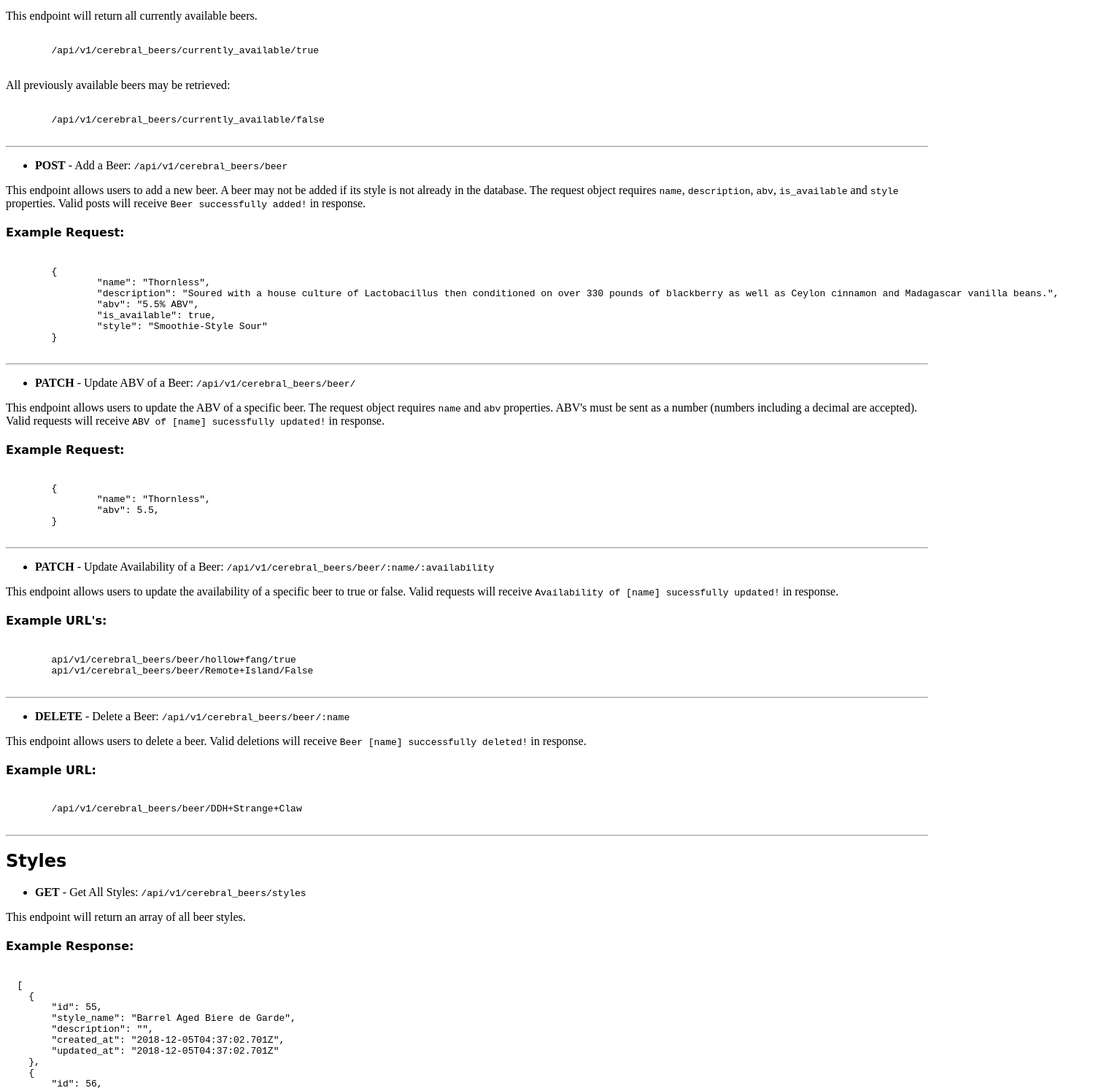
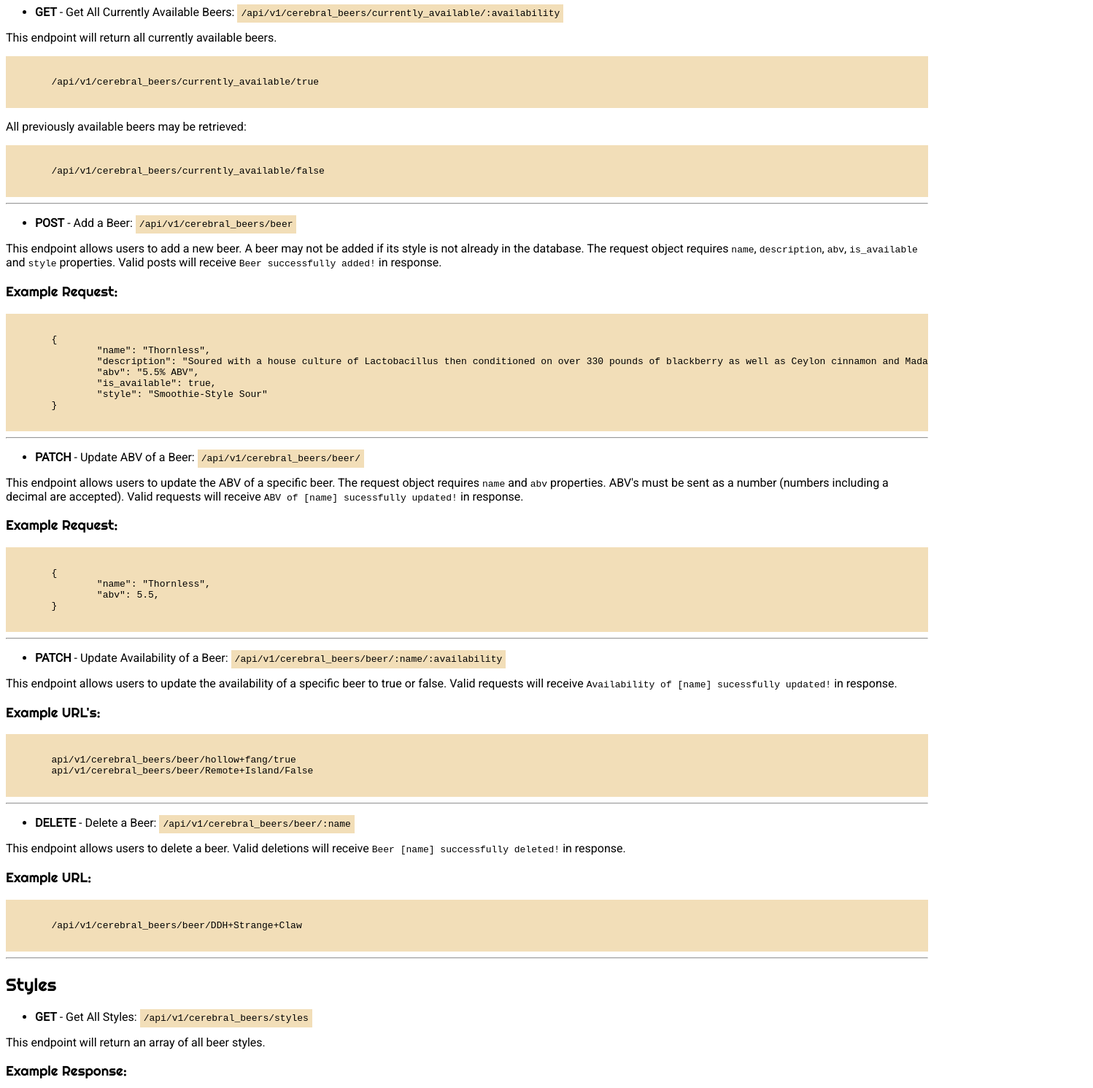
Before and after one commit to flevenson/BuildYourOwnBackend, a website: page public/index.html in a window 1280 px wide. Shown: the part 927-2418 px from the top of the page at 73% size, 1498 px wide, since content can reach past the window. Drawn offline with Linux system fonts and the light colour scheme; a web font is replaced by a local one.

Commit message:
Add missing code blocks

```diff
--- a/public/index.html
+++ b/public/index.html
@@ -3,7 +3,7 @@
 	<head>
 		<title>Cerebral Beers API Documentation</title>
 		<link rel="stylesheet" type="text/css" href="./styles.css" />
-		<link href="https://fonts.googleapis.com/css?family=Monoton|Pompiere|Unlock" rel="stylesheet">
+		<link href="https://fonts.googleapis.com/css?family=Righteous|Roboto" rel="stylesheet">
 		<meta name="viewport" content="width=device-width, initial-scale=1.0">
 	</head>
 	<body>
@@ -33,7 +33,7 @@
 			<ul class="fetch-method">
 				<li class="method-entry">
 					<strong>GET</strong> - Get All Beers:
-					<code>/api/v1/cerebral_beers/beer</code>
+					<code class="inline code">/api/v1/cerebral_beers/beer</code>
 				</li>
 			</ul>
 
@@ -41,8 +41,8 @@
 				This endpoint will return an array of all Cerebral beers, current and passed.
 			</p>
 
-			<h4 class="example">Example Response</h4>
-
+			<h3 class="example">Example Response</h3>
+			<section class="block code">
 				<pre><code>
 	[
 	  {
@@ -67,13 +67,13 @@
 	  }
 	]
 				</code></pre>
-
+			</section>
 			<hr class="section-break"/>
 
 			<ul class="fetch-method">
 				<li class="method-entry">
 					<strong>GET</strong> - Get All Currently Available Beers:
-					<code>/api/v1/cerebral_beers/currently_available/:availability</code>
+					<code class="inline code">/api/v1/cerebral_beers/currently_available/:availability</code>
 				</li>
 			</ul>
 
@@ -81,22 +81,26 @@
 				This endpoint will return all currently available beers.
 			</p>
 
+			<section class="block code">
 				<pre><code>
 	/api/v1/cerebral_beers/currently_available/true
 				</code></pre>
+			</section>
 
 			<p class="instructions">All previously available beers may be retrieved:</p>
 
+			<section class="block code">
 				<pre><code>
 	/api/v1/cerebral_beers/currently_available/false
 				</code></pre>
+			</section>
 
 			<hr class="section-break"/>
 
 			<ul class="fetch-method">
 				<li class="method-entry">
 					<strong>POST</strong> - Add a Beer:
-					<code>/api/v1/cerebral_beers/beer</code>
+					<code class="inline code">/api/v1/cerebral_beers/beer</code>
 				</li>
 			</ul>
 
@@ -104,8 +108,9 @@
 				This endpoint allows users to add a new beer. A beer may not be added if its style is not already in the database. The request object requires <code>name</code>, <code>description</code>, <code>abv</code>, <code>is_available</code> and <code>style</code> properties. Valid posts will receive <code>Beer successfully added!</code> in response.
 			</p>
 
-			<h4 class="example">Example Request:</h4>
+			<h3 class="example">Example Request:</h3>
 
+			<section class="block code">
 				<pre><code>
 	{
 		"name": "Thornless",
@@ -115,13 +120,14 @@
 		"style": "Smoothie-Style Sour"
 	}
 				</code></pre>
+			</section>
 
 			<hr class="section-break"/>
 
 			<ul class="fetch-method">
 				<li class="method-entry">
 					<strong>PATCH</strong> - Update ABV of a Beer:
-					<code>/api/v1/cerebral_beers/beer/</code>
+					<code class="inline code">/api/v1/cerebral_beers/beer/</code>
 				</li>
 			</ul>
 
@@ -129,21 +135,23 @@
 				This endpoint allows users to update the ABV of a specific beer. The request object requires <code>name</code> and <code>abv</code> properties. ABV's must be sent as a number (numbers including a decimal are accepted). Valid requests will receive <code>ABV of [name] sucessfully updated!</code> in response.
 			</p>
 
-			<h4 class="example">Example Request:</h4>
+			<h3 class="example">Example Request:</h3>
 
+			<section class="block code">
 				<pre><code>
 	{
 		"name": "Thornless",
 		"abv": 5.5,
 	}
 				</code></pre>
+			</section>
 
 			<hr class="section-break"/>
 
 			<ul class="fetch-method">
 				<li class="method-entry">
 					<strong>PATCH</strong> - Update Availability of a Beer:
-					<code>/api/v1/cerebral_beers/beer/:name/:availability</code>
+					<code class="inline code">/api/v1/cerebral_beers/beer/:name/:availability</code>
 				</li>
 			</ul>
 
@@ -151,19 +159,21 @@
 				This endpoint allows users to update the availability of a specific beer to true or false. Valid requests will receive <code>Availability of [name] sucessfully updated!</code> in response.
 			</p>
 
-			<h4 class="example">Example URL's:</h4>
+			<h3 class="example">Example URL's:</h3>
 
+			<section class="block code">
 				<pre><code>
 	api/v1/cerebral_beers/beer/hollow+fang/true
 	api/v1/cerebral_beers/beer/Remote+Island/False
 				</code></pre>
+			</section>
 
 			<hr class="section-break"/>
 
 			<ul class="fetch-method">
 				<li class="method-entry">
 					<strong>DELETE</strong> - Delete a Beer:
-					<code>/api/v1/cerebral_beers/beer/:name</code>
+					<code class="inline code">/api/v1/cerebral_beers/beer/:name</code>
 				</li>
 			</ul>
 
@@ -171,11 +181,13 @@
 				This endpoint allows users to delete a beer. Valid deletions will receive <code>Beer [name] successfully deleted!</code> in response.
 			</p>
 
-			<h4 class="example">Example URL:</h4>
+			<h3 class="example">Example URL:</h3>
 
+			<section class="block code">
 				<pre><code>
 	/api/v1/cerebral_beers/beer/DDH+Strange+Claw
 				</code></pre>
+			</section>
 		</article>
 
 		<hr class="section-break"/>
@@ -186,7 +198,7 @@
 			<ul class="fetch-method">
 				<li class="method-entry">
 					<strong>GET</strong> - Get All Styles:
-					<code>/api/v1/cerebral_beers/styles</code>
+					<code class="inline code">/api/v1/cerebral_beers/styles</code>
 				</li>
 			</ul>
 
@@ -194,8 +206,9 @@
 				This endpoint will return an array of all beer styles.
 			</p>
 
-			<h4 class="example">Example Response:</h4>
+			<h3 class="example">Example Response:</h3>
 
+			<section class="block code">
 				<pre><code>
   [
     {
@@ -214,13 +227,14 @@
     }
   ]
 				</code></pre>
+			</section>
 
 			<hr class="section-break"/>
 
 			<ul class="fetch-method">
 				<li class="method-entry">
 					<strong>GET</strong> - Get All Beers of a Style:
-					<code>/api/v1/cerebral_beers/find_by_style</code>
+					<code class="inline code">/api/v1/cerebral_beers/find_by_style</code>
 				</li>
 			</ul>
 
@@ -228,18 +242,20 @@
 				This endpoint will return all beers of a specified style.
 			</p>
 
-			<h4 class="example">Example URL:</h4>
+			<h3 class="example">Example URL:</h3>
 
+			<section class="block code">
 				<pre><code>
 	/api/v1/cerebral_beers/find_by_style?style_name=India+Pale+Ale
 				</code></pre>
+			</section>
 
 			<hr class="section-break"/>
 
 			<ul class="fetch-method">
 				<li class="method-entry">
 					<strong>POST</strong> - Add a Style:
-					<code>/api/v1/cerebral_beers/styles</code>
+					<code class="inline code">/api/v1/cerebral_beers/styles</code>
 				</li>
 			</ul>
 
@@ -247,21 +263,23 @@
 				This endpoint allows users to create a new beer style. The request object requires <code>description</code> and <code>style_name</code> properties. Valid posts will receive <code>Beer Style successfully added!</code> in response.
 			</p>
 
-			<h4 class="example">Example Request:</h4>
+			<h3 class="example">Example Request:</h3>
 
+			<section class="block code">
 				<pre><code>
   {
     "description": "Pilsner is a pale lager which takes its name from the Bohemian city of Pilsen."
     "style_name": "Pilsner"
   }
 				</code></pre>
+			</section>
 
 			<hr class="section-break"/>
 
 			<ul class="fetch-method">
 				<li class="method-entry">
 					<strong>DELETE</strong> - Delete a Style:
-					<code>/api/v1/cerebral_beers/styles/:name</code>
+					<code class="inline code">/api/v1/cerebral_beers/styles/:name</code>
 				</li>
 			</ul>
 
@@ -273,11 +291,13 @@
 				A beer style may not be deleted if there is a beer in the database under that style. These requests will be met with a 405 error and <code>You're most likely trying to delete a style that has beers attached to it. Please remove those beers first!</code> in response.
 			</p>
 
-			<h4 class="example">Example URL:</h4>
+			<h3 class="example">Example URL:</h3>
 
+			<section class="block code">
 				<pre><code>
 	/api/v1/cerebral_beers/styles/India+Pale+Ale
 				</code></pre>
+			</section>
 		</article>
 	</body>
 </html>
--- a/public/styles.css
+++ b/public/styles.css
@@ -2,7 +2,24 @@ h1,
 h2,
 h3,
 h4 {
-	font-family: "Unlock", cursive;
+	font-family: "Righteous", cursive;
+	font-weight: normal;
+}
+
+body {
+	font-family: "Roboto", sans-serif;
+}
+
+.code {
+	background-color: #F2DEB8;
+}
+
+.inline {
+	padding: 5px;
+}
+
+.block {
+	overflow: scroll;
 }
 
 .main-header {
```
Lines whose indentation alone changed are shown as unchanged.
